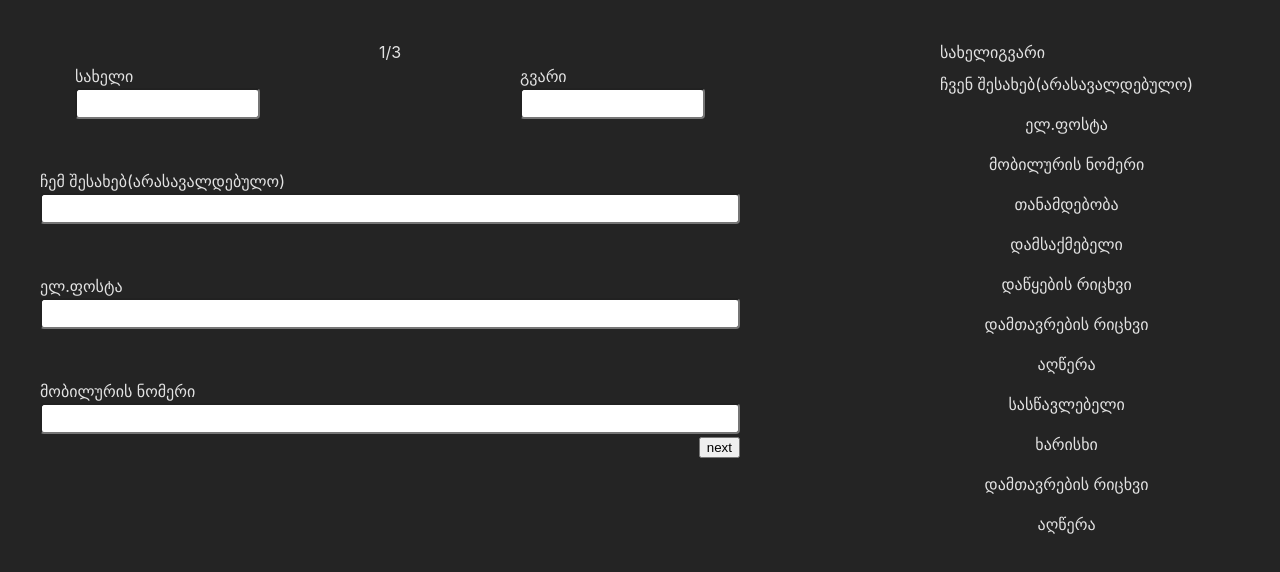
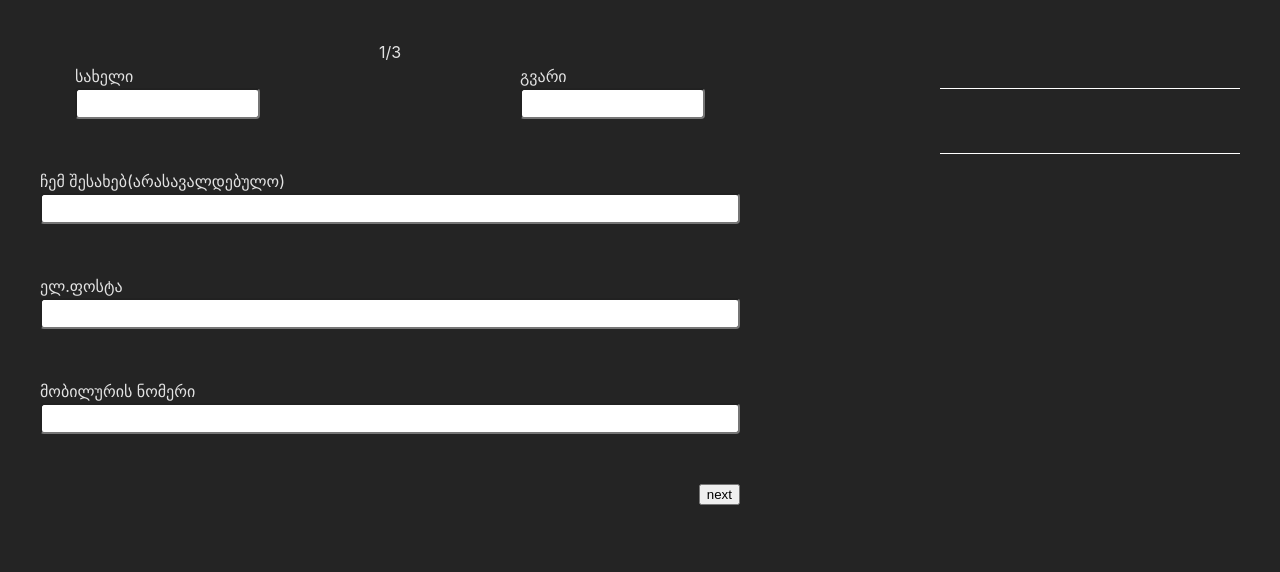
Before and after one commit to lchak02/bootcamp-6-assignment, a React (Vite) app: page /create in a window 1280 px wide. Shown: the top 572 px of the page. Built offline with nearby package versions, Linux system fonts and the light colour scheme.

Commit message:
Added basic validation

```diff
--- a/src/Components/Forms/Education.jsx
+++ b/src/Components/Forms/Education.jsx
@@ -2,14 +2,7 @@ import Input from "../Input";
 
 export default function Education(props) {
   return (
-    <form
-      style={{
-        width: "700px",
-        display: "flex",
-        flexDirection: "column",
-        gap: "50px",
-      }}
-    >
+    <>
       <Input
         onChange={props.onChange}
         name={"university"}
@@ -22,13 +15,17 @@ export default function Education(props) {
         <div style={{ display: "flex", flexDirection: "column" }}>
           <Input
             onChange={props.onChange}
-            name={"ended_date"}
+            name={"endeddate"}
             label={"დამთავრების რიცხვი"}
             type="date"
           />
         </div>
       </div>
-      <Input onChange={props.onChange} name={"description"} label={"აღწერა"} />
-    </form>
+      <Input
+        onChange={props.onChange}
+        name={"edudescription"}
+        label={"აღწერა"}
+      />
+    </>
   );
 }
--- a/src/Components/Forms/Experience.jsx
+++ b/src/Components/Forms/Experience.jsx
@@ -2,14 +2,7 @@ import Input from "../Input";
 
 export default function Experience(props) {
   return (
-    <form
-      style={{
-        width: "700px",
-        display: "flex",
-        flexDirection: "column",
-        gap: "50px",
-      }}
-    >
+    <>
       <Input
         onChange={props.onChange}
         name={"position"}
@@ -39,6 +32,6 @@ export default function Experience(props) {
         </div>
       </div>
       <Input onChange={props.onChange} name={"description"} label={"აღწერა"} />
-    </form>
+    </>
   );
 }
--- a/src/Components/Forms/General.jsx
+++ b/src/Components/Forms/General.jsx
@@ -1,42 +1,65 @@
+import { useState } from "react";
 import Input from "../Input";
 
 export default function General(props) {
+  const [inputData, setInputData] = useState({
+    name: {
+      value: "",
+      isValid: false,
+    },
+    surname: {
+      value: "",
+      isValid: false,
+    },
+    aboutus: {
+      value: "",
+      isValid: false,
+    },
+    email: {
+      value: "",
+      isValid: false,
+    },
+    number: {
+      value: "",
+      isValid: false,
+    },
+  });
+
+  function onChange(inputName, inputValue, isValid) {
+    setInputData({
+      ...inputData,
+      [inputName]: { value: inputValue, isValid, isValid },
+    });
+
+    let isFormValid = true;
+
+    for (const key in inputData) {
+      if (!inputData[key].isValid) {
+        isFormValid = false;
+      }
+    }
+
+    props.setAllValid(isFormValid);
+  }
+
   return (
-    <form
-      style={{
-        width: "700px",
-        display: "flex",
-        flexDirection: "column",
-        gap: "50px",
-      }}
-    >
+    <>
       <div style={{ display: "flex", justifyContent: "center", gap: "260px" }}>
-        <div style={{ display: "flex", flexDirection: "column" }}>
-          <Input onChange={props.onChange} name={"name"} label={"სახელი"} />
-        </div>
-        <div style={{ display: "flex", flexDirection: "column" }}>
-          <Input onChange={props.onChange} name={"surname"} label={"გვარი"} />
-        </div>
+        <Input onChange={onChange} name={"name"} label={"სახელი"} />
+        <Input onChange={onChange} name={"surname"} label={"გვარი"} />
       </div>
+
       <div style={{ display: "flex", flexDirection: "column", gap: "50px" }}>
-        <div style={{ display: "flex", flexDirection: "column" }}>
-          <Input
-            onChange={props.onChange}
-            name={"aboutus"}
-            label={"ჩემ შესახებ(არასავალდებულო)"}
-          />
-        </div>
-        <div style={{ display: "flex", flexDirection: "column" }}>
-          <Input onChange={props.onChange} name={"email"} label={"ელ.ფოსტა"} />
-        </div>
-        <div style={{ display: "flex", flexDirection: "column" }}>
-          <Input
-            onChange={props.onChange}
-            name={"number"}
-            label={"მობილურის ნომერი"}
-          />
-        </div>
+        <Input
+          onChange={onChange}
+          name={"aboutus"}
+          label={"ჩემ შესახებ(არასავალდებულო)"}
+        />
+
+        <Input onChange={onChange} name={"email"} label={"ელ.ფოსტა"} />
+
+        <Input onChange={onChange} name={"number"} label={"მობილურის ნომერი"} />
       </div>
-    </form>
+    </>
   );
 }
--- a/src/Components/Input.jsx
+++ b/src/Components/Input.jsx
@@ -1,15 +1,36 @@
 export default function Input(props) {
+  const isGeorgianText = (text) => {
+    let geoAlph = "აბგდევზთიკლმნოპჟრსტუფქღყშჩცძწჭხჯჰ";
+    for (let char of text) {
+      if (!geoAlph.includes(char)) {
+        return false;
+      }
+    }
+    return true;
+  };
+
+  function onChange(event) {
+    let target = event.target;
+
+    let inputName = target.name;
+    let inputValue = target.value;
+
+    let isValid = inputValue.length > 2 && isGeorgianText(inputValue);
+
+    props.onChange(inputName, inputValue, isValid);
+  }
+
   return (
-    <>
+    <div style={{ display: "flex", flexDirection: "column" }}>
       <label htmlFor={props.name} style={{ textAlign: "left" }}>
         {props.label}
       </label>
       <input
-        onChange={props.onChange}
+        onChange={onChange}
         name={props.name}
         style={{ height: "25px", borderRadius: "4px" }}
         type={props.type}
       />
-    </>
+    </div>
   );
 }
--- a/src/Components/SectionLeft.jsx
+++ b/src/Components/SectionLeft.jsx
@@ -6,6 +6,7 @@ import Education from "./Forms/Education";
 
 export default function SectionLeft(props) {
   const [stage, setStage] = useState(1);
+  const [allValid, setAllValid] = useState(false);
   const navigate = useNavigate();
 
   function previousStage() {
@@ -13,36 +14,59 @@ export default function SectionLeft(props) {
     setStage(stage - 1);
   }
 
-  function nextStage() {
+  function renderForm() {
+    switch (stage) {
+      case 1:
+        return <General setAllValid={setAllValid} />;
+      case 2:
+        return <Experience setAllValid={setAllValid} />;
+      case 3:
+        return <Education setAllValid={setAllValid} />;
+    }
+  }
+
+  function handleOnSubmit(event) {
+    event.preventDefault();
+
+    if (!allValid) {
+      alert("Forma ar aris validuri");
+      return;
+    }
+
     if (stage === 3) {
       navigate("/success", { state: { name: "lasha" } });
     }
+
     setStage(stage + 1);
-  }
-
-  function renderForm() {
-    switch (stage) {
-      case 1:
-        return <General onChange={props.onChange} />;
-      case 2:
-        return <Experience onChange={props.onChange} />;
-      case 3:
-        return <Education onChange={props.onChange} />;
-      default:
-        return <h1>dsakdsaj</h1>;
-    }
   }
 
   return (
     <div>
       <div>{stage}/3</div>
-      {renderForm()}
-      <div style={{ display: "flex", justifyContent: "flex-end" }}>
-        <div>
-          {stage > 1 && <button onClick={previousStage}>prev</button>}
-          <button onClick={nextStage}>next</button>
+      <form
+        onSubmit={handleOnSubmit}
+        style={{
+          width: "700px",
+          display: "flex",
+          flexDirection: "column",
+          gap: "50px",
+        }}
+      >
+        {renderForm()}
+        <div
+          style={{
+            display: "flex",
+            justifyContent: stage > 1 ? "space-between" : "flex-end",
+          }}
+        >
+          {stage > 1 && (
+            <button type="button" onClick={previousStage}>
+              prev
+            </button>
+          )}
+          <button type="submit">next</button>
         </div>
-      </div>
+      </form>
     </div>
   );
 }
--- a/src/Components/SectionRight.jsx
+++ b/src/Components/SectionRight.jsx
@@ -1,50 +1,38 @@
-import { useEffect } from "react";
 import CustomParagraph from "./CustomParagraph";
 
 export default function SectionRight(props) {
-  useEffect(() => {
-    console.log(props.inputData);
-  }, [props]);
-
   return (
-    <div>
-      <div style={{ display: "flex" }}>
-        <CustomParagraph value={props.inputData.name} label={"სახელი"} />
-        <CustomParagraph value={props.inputData.surname} label={"გვარი"} />
+    <div
+      style={{
+        width: "400px",
+        display: "flex",
+        flexDirection: "column",
+      }}
+    >
+      <div style={{ display: "flex", gap: "10px" }}>
+        <CustomParagraph value={props.inputData.name} />
+        <CustomParagraph value={props.inputData.surname} />
       </div>
-      <CustomParagraph
-        value={props.inputData.aboutus}
-        label={"ჩვენ შესახებ(არასავალდებულო)"}
-      />
-      <CustomParagraph value={props.inputData.email} label={"ელ.ფოსტა"} />
-      <CustomParagraph
-        value={props.inputData.number}
-        label={"მობილურის ნომერი"}
-      />
-      <CustomParagraph value={props.inputData.position} label={"თანამდებობა"} />
-      <CustomParagraph
-        value={props.inputData.employee}
-        label={"დამსაქმებელი"}
-      />
-      <CustomParagraph
-        value={props.inputData.started_date}
-        label={"დაწყების რიცხვი"}
-      />
-      <CustomParagraph
-        value={props.inputData.ended_date}
-        label={"დამთავრების რიცხვი"}
-      />
-      <CustomParagraph value={props.inputData.description} label={"აღწერა"} />
-      <CustomParagraph
-        value={props.inputData.university}
-        label={"სასწავლებელი"}
-      />
-      <CustomParagraph value={props.inputData.degree} label={"ხარისხი"} />
-      <CustomParagraph
-        value={props.inputData.ended_date}
-        label={"დამთავრების რიცხვი"}
-      />
-      <CustomParagraph value={props.inputData.description} label={"აღწერა"} />
+      <div style={{ borderBottom: "1px solid white" }}>
+        <CustomParagraph value={props.inputData.email} />
+        <CustomParagraph value={props.inputData.number} />
+        <CustomParagraph value={props.inputData.aboutus} />
+      </div>
+      <div style={{ borderBottom: "1px solid white" }}>
+        <CustomParagraph value={props.inputData.position} />
+        <CustomParagraph value={props.inputData.employee} />
+        <div style={{ display: "flex", gap: "10px" }}>
+          <CustomParagraph value={props.inputData.started_date} />
+          <CustomParagraph value={props.inputData.ended_date} />
+        </div>
+        <CustomParagraph value={props.inputData.description} />
+      </div>
+      <div style={{ display: "flex", gap: "10px" }}>
+        <CustomParagraph value={props.inputData.university} />
+        <CustomParagraph value={props.inputData.degree} />
+      </div>
+      <CustomParagraph value={props.inputData.endeddate} />
+      <CustomParagraph value={props.inputData.edudescription} />
     </div>
   );
 }
```
